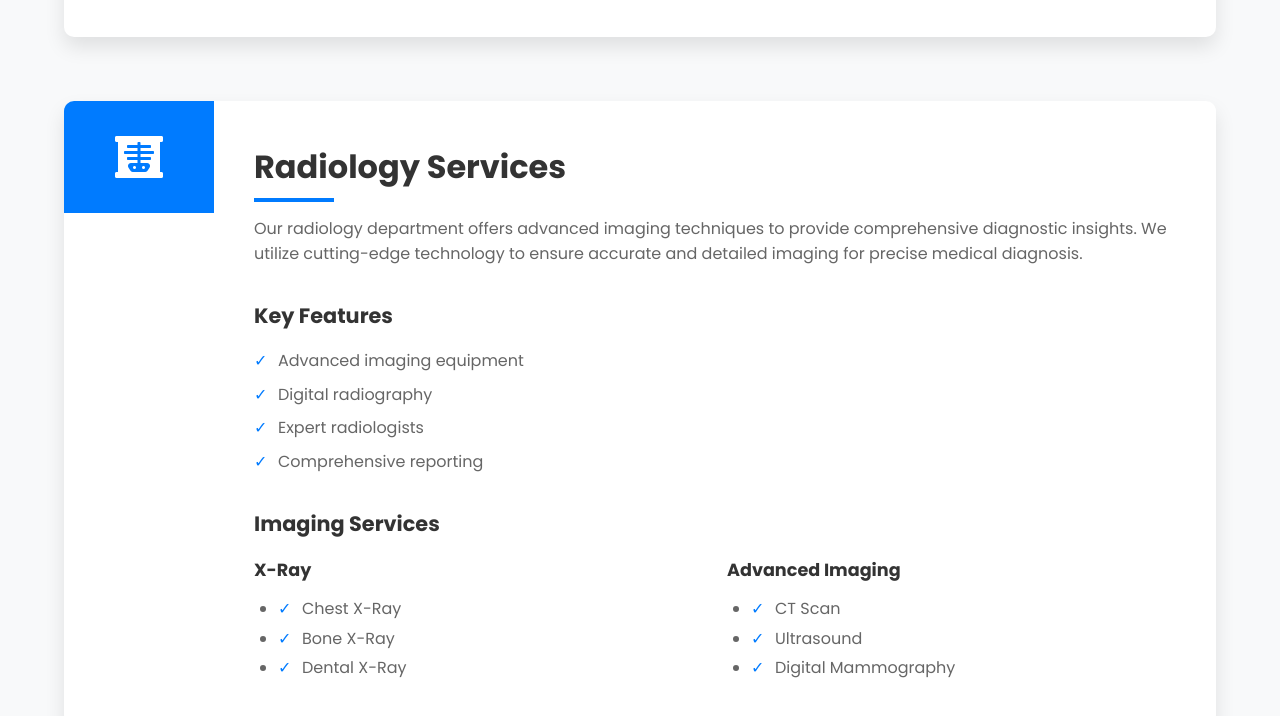
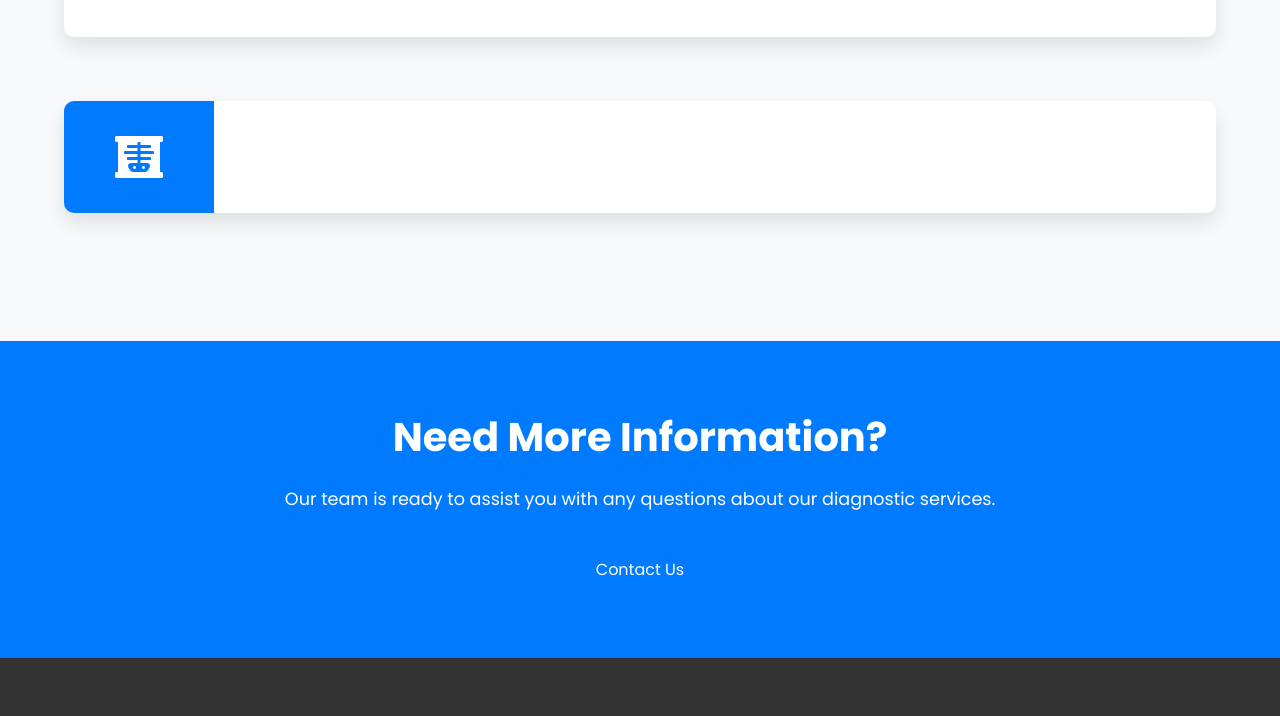
Before and after one commit to CodeCurio/SRL-Lab-Gomti-Nagar, a plain HTML site: page services.html in a window 1280 px wide. Shown: the part 1925-2641 px from the top of the page. Drawn offline with Linux system fonts and the light colour scheme.

Commit message:
radiology removed

```diff
--- a/services.html
+++ b/services.html
@@ -152,42 +152,6 @@
                 <div class="service-detail-icon">
                     <i class="fas fa-x-ray"></i>
                 </div>
-                <div class="service-detail-content">
-                    <h2>Radiology Services</h2>
-                    <p>Our radiology department offers advanced imaging techniques to provide comprehensive diagnostic insights. We utilize cutting-edge technology to ensure accurate and detailed imaging for precise medical diagnosis.</p>
-
-                    <div class="service-detail-features">
-                        <h3>Key Features</h3>
-                        <ul>
-                            <li>Advanced imaging equipment</li>
-                            <li>Digital radiography</li>
-                            <li>Expert radiologists</li>
-                            <li>Comprehensive reporting</li>
-                        </ul>
-                    </div>
-
-                    <div class="service-detail-tests">
-                        <h3>Imaging Services</h3>
-                        <div class="tests-grid">
-                            <div class="test-category">
-                                <h4>X-Ray</h4>
-                                <ul>
-                                    <li>Chest X-Ray</li>
-                                    <li>Bone X-Ray</li>
-                                    <li>Dental X-Ray</li>
-                                </ul>
-                            </div>
-                            <div class="test-category">
-                                <h4>Advanced Imaging</h4>
-                                <ul>
-                                    <li>CT Scan</li>
-                                    <li>Ultrasound</li>
-                                    <li>Digital Mammography</li>
-                                </ul>
-                            </div>
-                        </div>
-                    </div>
-                </div>
             </div>
         </div>
     </section>
```
